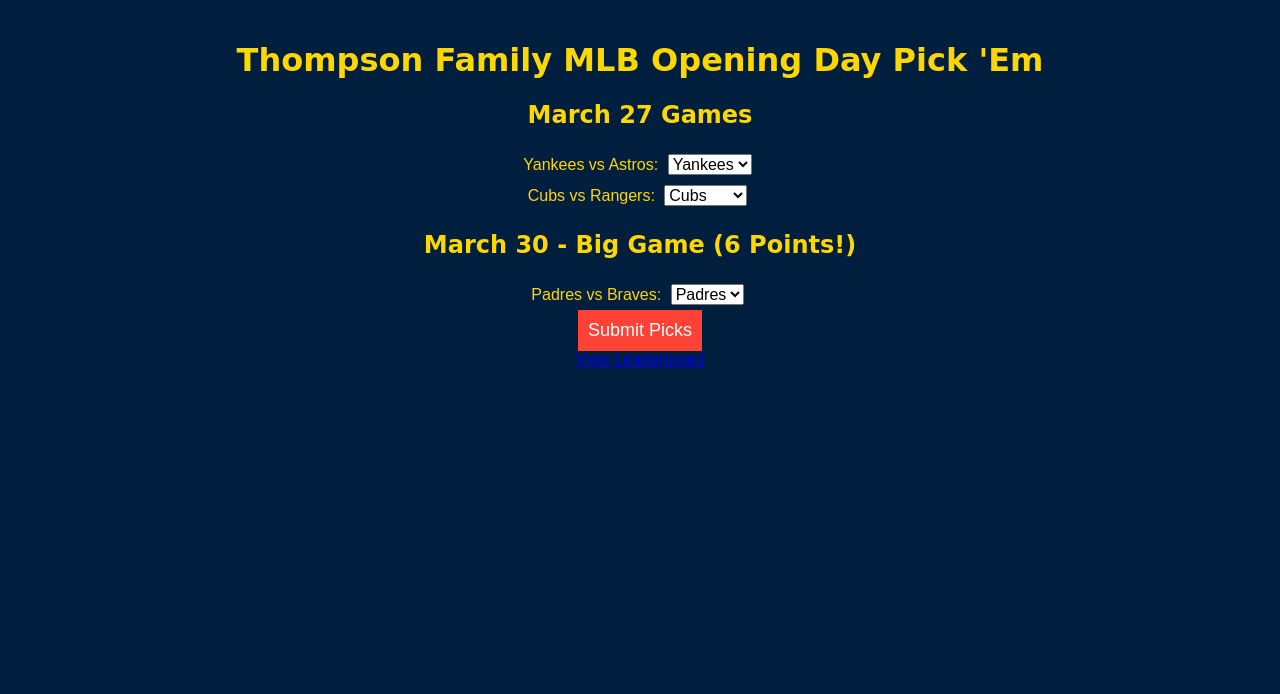
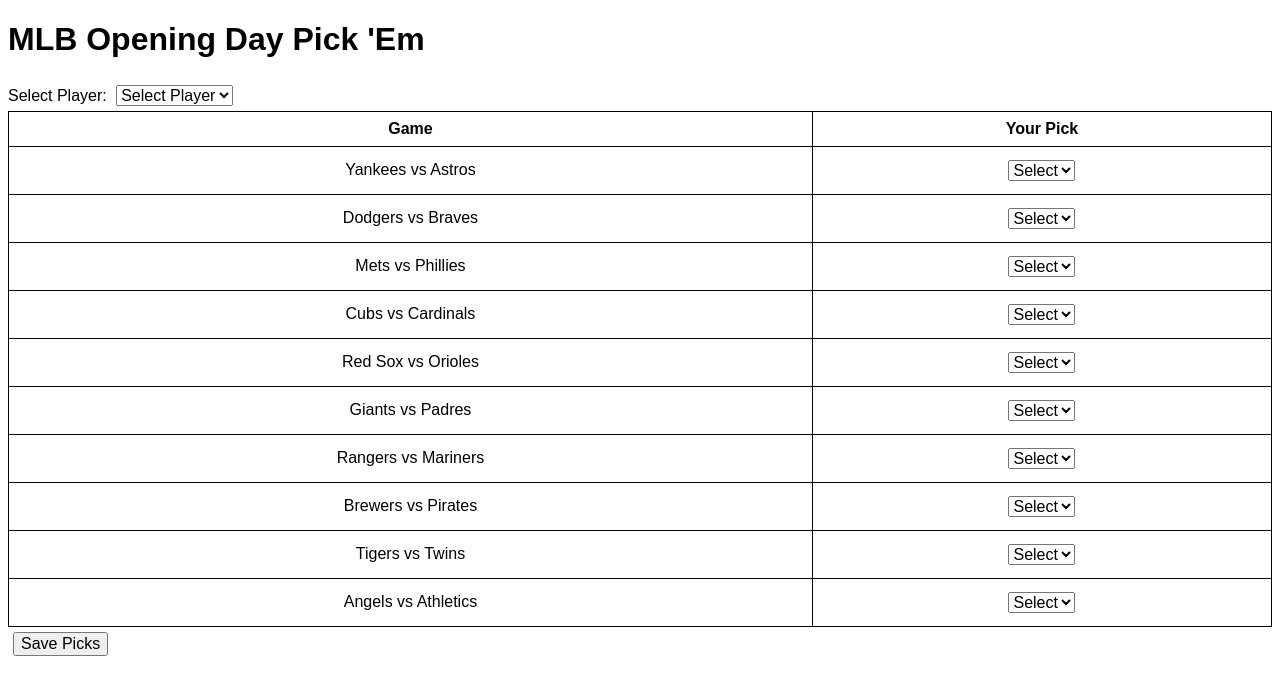
Before and after one commit to kthompson5/mlb-test, a plain HTML site: page index.html in a window 1280 px wide. Drawn offline with Linux system fonts and the light colour scheme.

Commit message:
Add files via upload

```diff
--- /dev/null
+++ b/games.js
@@ -0,0 +1,13 @@
+
+const games = [
+    { game: "Yankees vs Astros" },
+    { game: "Dodgers vs Braves" },
+    { game: "Mets vs Phillies" },
+    { game: "Cubs vs Cardinals" },
+    { game: "Red Sox vs Orioles" },
+    { game: "Giants vs Padres" },
+    { game: "Rangers vs Mariners" },
+    { game: "Brewers vs Pirates" },
+    { game: "Tigers vs Twins" },
+    { game: "Angels vs Athletics" }
+];
--- a/index.html
+++ b/index.html
@@ -2,22 +2,64 @@
 <!DOCTYPE html>
 <html lang="en">
 <head>
-    <title>Thompson Family MLB Pick 'Em</title>
-    <link rel="stylesheet" href="assets/css/style.css">
-    <meta name="viewport" content="width=device-width, initial-scale=1">
+    <title>MLB Opening Day Pick 'Em</title>
+    <script src="games.js"></script>
+    <script src="sound.js"></script>
+    <style>
+        body { font-family: Arial, sans-serif; }
+        select, button { font-size: 16px; margin: 5px; }
+        table { width: 100%; border-collapse: collapse; }
+        th, td { border: 1px solid black; padding: 8px; text-align: center; }
+    </style>
 </head>
 <body>
-    <h1>Thompson Family MLB Opening Day Pick 'Em</h1>
-    <form id="pickemForm">
-        <h2>March 27 Games</h2>
-        Yankees vs Astros: <select id="game1"><option>Yankees</option><option>Astros</option></select><br>
-        Cubs vs Rangers: <select id="game2"><option>Cubs</option><option>Rangers</option></select><br>
-        <h2>March 30 - Big Game (6 Points!)</h2>
-        Padres vs Braves: <select id="bigGame"><option>Padres</option><option>Braves</option></select><br>
-        <button type="button" onclick="savePicks()">Submit Picks</button>
-    </form>
-    <a href="leaderboard.html">View Leaderboard</a>
-    <audio id="batCrack" src="assets/img/bat-crack.mp3"></audio>
-    <script src="assets/js/pickem.js"></script>
+    <h1>MLB Opening Day Pick 'Em</h1>
+    <label for="playerSelect">Select Player:</label>
+    <select id="playerSelect">
+        <option value="">Select Player</option>
+        <option>Mom</option>
+        <option>Ben</option>
+        <option>Brody</option>
+        <option>Casey</option>
+        <option>Kelly</option>
+    </select>
+
+    <table id="gamesTable">
+        <tr>
+            <th>Game</th>
+            <th>Your Pick</th>
+        </tr>
+    </table>
+
+    <button onclick="savePicks()">Save Picks</button>
+
+    <script>
+        const table = document.getElementById('gamesTable');
+        games.forEach(game => {
+            const row = table.insertRow();
+            row.insertCell().innerText = game.game;
+            const pickCell = row.insertCell();
+            const select = document.createElement('select');
+            select.innerHTML = '<option value="">Select</option><option>Home</option><option>Away</option>';
+            pickCell.appendChild(select);
+        });
+
+        function savePicks() {
+            const player = document.getElementById('playerSelect').value;
+            if (!player) return alert('Select a player first!');
+
+            const picks = [];
+            for (let i = 1; i < table.rows.length; i++) {
+                picks.push({
+                    game: table.rows[i].cells[0].innerText,
+                    pick: table.rows[i].cells[1].firstChild.value
+                });
+            }
+
+            localStorage.setItem('picks_' + player, JSON.stringify(picks));
+            playSound();
+            alert('Picks saved for ' + player + '!');
+        }
+    </script>
 </body>
 </html>
--- /dev/null
+++ b/sound.js
@@ -0,0 +1,5 @@
+
+function playSound() {
+    const audio = new Audio('sounds/bat-crack.mp3');
+    audio.play();
+}
```
Also changed, not shown: leaderboard.html (+23 -4 lines), results.html (added, +47 -0 lines), mlb-banner.png (added), 1 other file.
